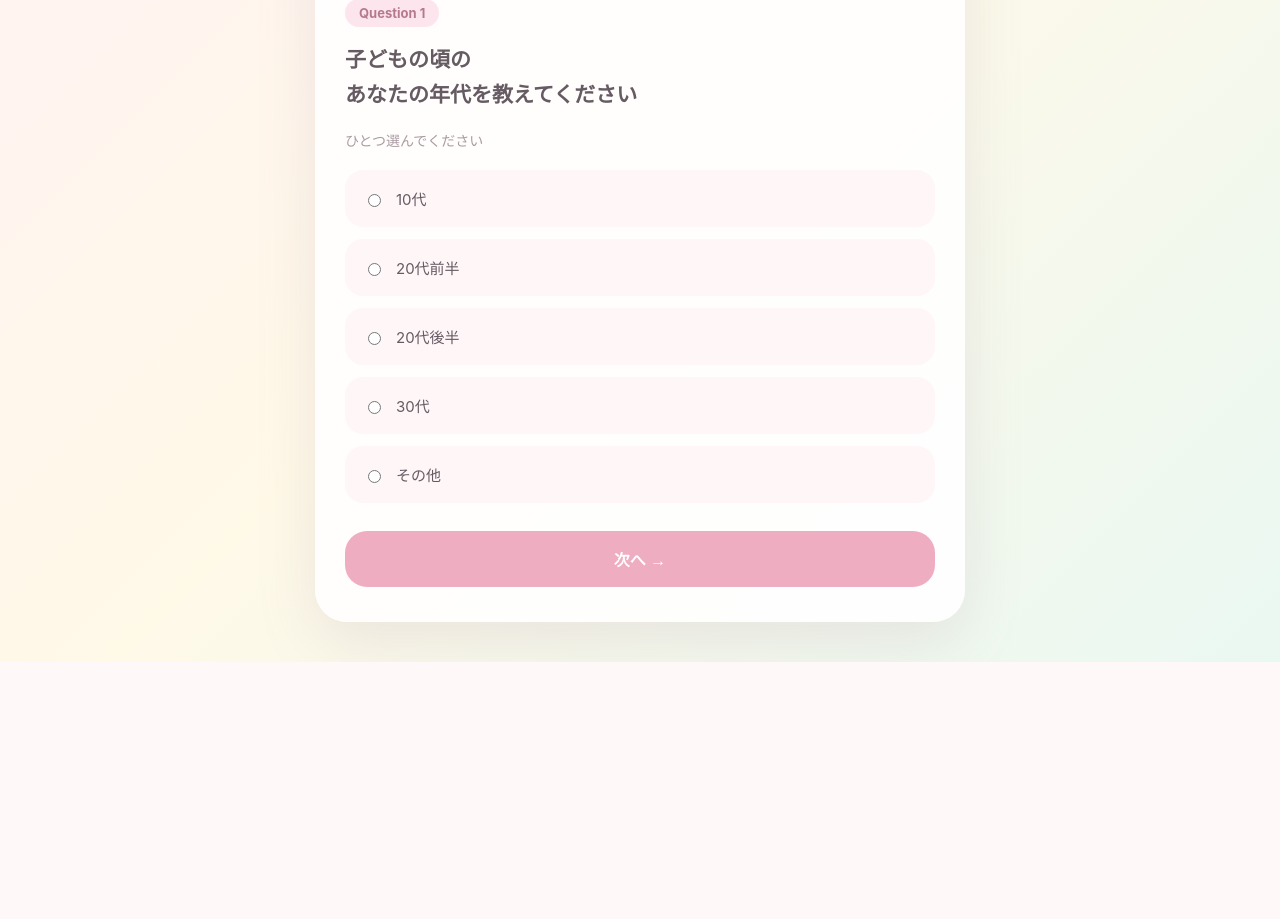
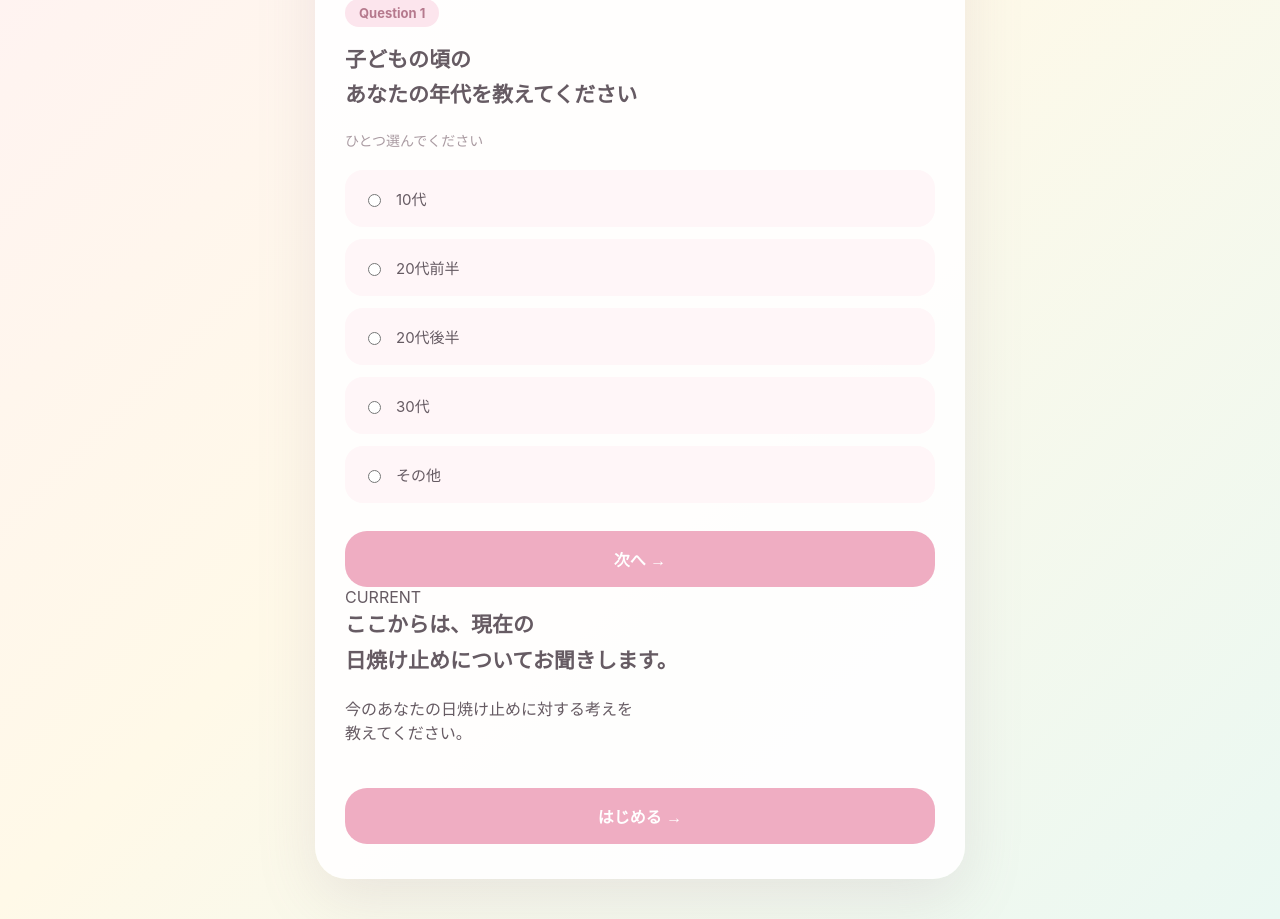
Before and after one commit to miyukieno42-cyber/sunscreen1, a Flask app: page / in a window 1280 px wide. Shown: the part 396-1315 px from the top of the page. Before the commit the page ends 1058 px from the top, so only its background shows below. Run offline with Flask 3, Linux system fonts and the light colour scheme.

Commit message:
Update index.html

```diff
--- a/templates/index.html
+++ b/templates/index.html
@@ -153,9 +153,16 @@
                <button type="button" class="next-button">次へ →</button>
            </section>
 
+            <section class="section-intro-page">
+                <div class="section-intro-label">CURRENT</div>
+                <h2>ここからは、現在の<br>日焼け止めについてお聞きします。</h2>
+                <p>今のあなたの日焼け止めに対する考えを<br>教えてください。</p>
+                <button type="button" class="next-button">はじめる →</button>
+            </section>
+
             <section class="question" data-question="11">
                 <div class="question-label">Question 11</div>
-                <h2>現在の日焼け止めの使用頻度<br>について教えてください　</h2>
+                <h2>現在の日焼け止めを<br>どのくらい使っていますか？　</h2>
                 <p class="hint">ひとつ選んでください</p>
                 <div class="option">
                     <label class="option"><input type="radio" name="frequencynow" value="毎日使う" required><span>毎日使う</span></label>
@@ -168,7 +175,7 @@
 
             <section class="question" data-question="12">
                 <div class="question-label">Question 12</div>
-                <h2>現在の日焼け止めへの印象<br>について教えてください　</h2>
+                <h2>今の日焼け止めに対する印象<br>について教えてください　</h2>
                 <p class="hint">ひとつ選んでください</p>
                 <div class="option">
                     <input type="radio" name="valuenow" value="好き" required><span>好き</span></label>
@@ -180,7 +187,7 @@
 
             <section class="question" data-question="13">
                 <div class="question-label">Question 13</div>
-                <h2>現在の日焼け止めに対する意識<br>について教えてください　</h2>
+                <h2>あなたは、日焼け止めを大切だと<br>思いますか？</h2>
                 <p class="hint">ひとつ選んでください</p>
                 <div class="option">
                     <label class="option"><input type="radio" name="value11now" value="日焼け止めはとても大切だと思う" required><span>日焼け止めはとても大切だと思う</span></label>
@@ -191,6 +198,9 @@
             </section>
 
              <section class="question" data-question="14">
+                 <div class="question-label">Question 13</div>
+                 <h2>日焼け止めを買うとき<br>最も重視することは何ですか？　</h2>
+                 <p class="hint">ひとつ選んでください</p>
                 <div class="options">
                     <label class="option"><input type="radio" name="important" value="値段" required><span>値段</span></label>
                     <label class="option"><input type="radio" name="important" value="パッケージ"><span>パッケージ</span></label>
@@ -211,7 +221,12 @@
              </section>
 
             <section class="question" data-question="15">
-                <div class="options"><label class="option"><input type="radio" name="want" value="効果" required><span>効果</span></label>
+                <div class="question-label">Question 13</div>
+                <h2>もし子どものころに「おもしろい日焼け止め」があったら<br>使ってみたいですか？</h2>
+                <p class="example">例えば、塗ると一時的に色が変わったり、<br>筆のような形をしていたりする日焼け止めです。</p>
+                <p class="hint">ひとつ選んでください</p>
+                <div class="options">
+                    <label class="option"><input type="radio" name="want" value="効果" required><span>効果</span></label>
                     <label class="option"><input type="radio" name="want" value="使いやすさ"><span>使いやすさ</span></label>
                     <label class="option"><input type="radio" name="want" value="価格"><span>価格</span></label><label class="option"><input type="radio" name="want" value="パッケージ"><span>パッケージ</span></label><label class="option">
                         <input type="radio" name="want" value="その他" id="wantOther"><span>その他</span></label>
```
